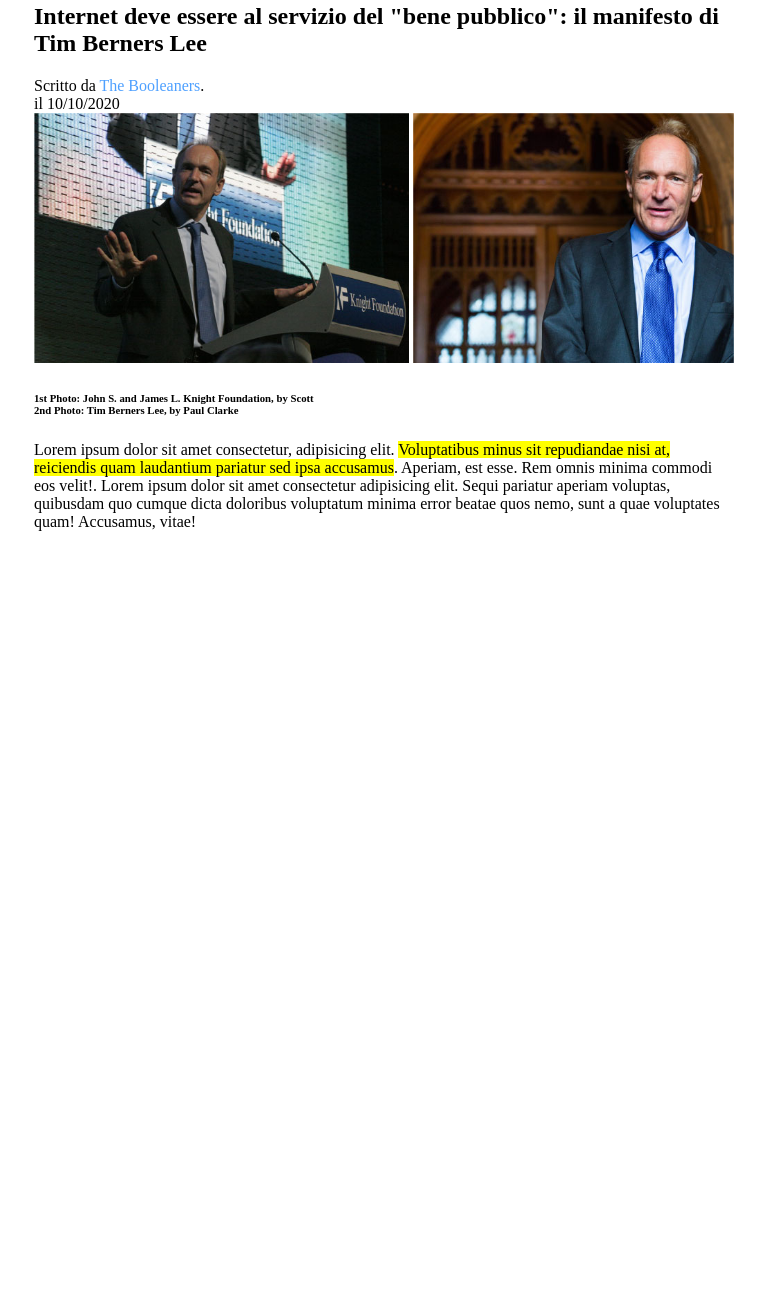
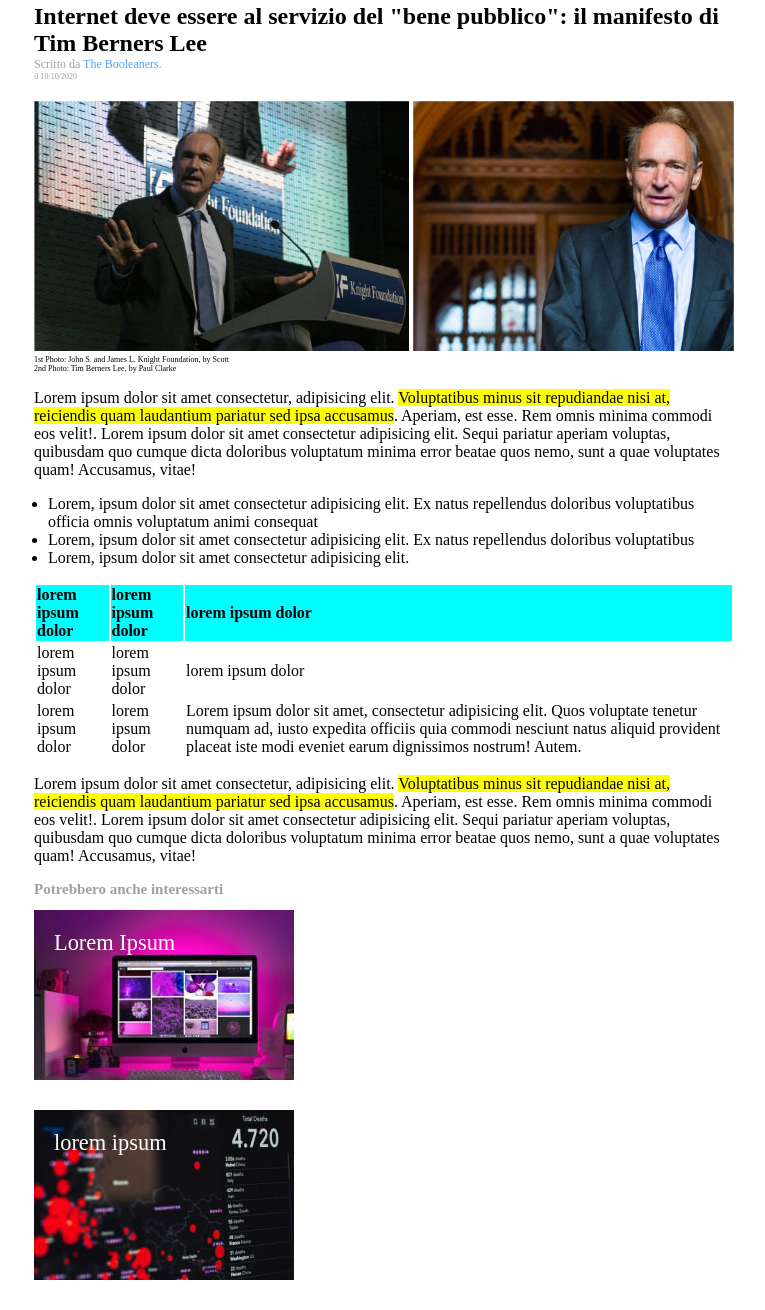
Before and after one commit to abdicore/html-css-booleaner, a plain HTML site: page index.html in a window 1280 px wide. Shown: the part 103-1413 px from the top of the page, without its empty margins (256-1021 px from the left). Before the commit the page ends 800 px from the top, so only its background shows below. Drawn offline with Linux system fonts and the light colour scheme.

Commit message:
completo

```diff
--- a/css/style.css
+++ b/css/style.css
@@ -15,6 +15,22 @@ margin-top: 19px;
 margin-bottom: 5px;
 }
 
+#titolo {
+
+    font: size 26px;
+    margin-block-start: 20px;
+    margin-block-end: 0px;
+}
+
+.grigio {
+    font-size: 12px;
+    color: rgb(161, 159, 159);
+}
+
+.dim {
+    font-size: 8px;
+}
+
 .sottolineatura {
  text-decoration: none;
  color: #4ea0ff;
@@ -22,8 +38,80 @@ margin-bottom: 5px;
 
 .image {
     height: 250px;
+    margin-block-start: 20px;
+    margin-block-end: 0px;
 }
 
 .evidenziato {
     background-color: yellow;
 }
+
+.tabella {
+    text-align: left;
+}
+
+.det {
+    margin-block-start: 0px;
+    margin-block-end: 0px;
+
+}
+
+.lista {
+    margin-block-start: 1em;
+    margin-block-end: 1em;
+    margin-inline-start: 0px;
+    margin-inline-end: 0px;
+    padding-inline-start: 0px;
+    unicode-bidi: isolate;
+
+}
+
+ul {
+    padding-left: 0;
+    margin-left: 14px;
+}
+
+table {
+    width: 700px;
+}
+
+thead {
+    background-color: aqua;
+}
+
+.tdsize {
+    width: 100%;
+}
+
+h2 {
+    font-size: 15px;
+    color: rgb(161, 159, 159);
+}
+
+
+h3 {
+    margin: 0px;
+    background-image: url(../img/monitor.jpg);
+    background-repeat: no-repeat;
+    font-size: 140%;
+    color: white;
+    font-weight: normal;
+    padding-left: 20px;
+    padding-top: 20px;
+    width: 240px;
+    height: 150px;
+
+  }
+
+  h4 {
+    background-image: url(../img/graph.jpg);
+    background-repeat: no-repeat;
+    font-size: 140%;
+    color: white;
+    font-weight: normal;
+    padding-left: 20px;
+    padding-top: 20px;
+    width: 240px;
+    height: 150px;
+
+  }
--- a/index.html
+++ b/index.html
@@ -25,11 +25,11 @@
 
         <main>
 
-            <section id="titolo">
-                <h1>Internet deve essere al servizio del "bene pubblico": il manifesto
+            <section id="titol">
+                <h1 id="titolo">Internet deve essere al servizio del "bene pubblico": il manifesto
                     di Tim Berners Lee</h1>
-                <div>Scritto da <a class="sottolineatura" href="https://www.html.it/">The Booleaners</a>.</div>
-                <div>il 10/10/2020</div>
+                <div class="grigio">Scritto da <a class="sottolineatura" href="https://www.html.it/">The Booleaners</a>.</div>
+                <div class="grigio dim">il 10/10/2020</div>
 
             </section>
 
@@ -37,7 +37,7 @@
                 <div>
                     <img class="image" src="img/tim-1.jpg" alt="Tim Bearenrs1">
                     <img class="image" src="img/tim-2.jpg" alt="Tim Bearenrs2">
-                    <h6 >1st Photo: John S. and James L. Knight Foundation, by Scott <br>2nd Photo: Tim Berners Lee, by Paul Clarke</h6>
+                    <p class="det dim" >1st Photo: John S. and James L. Knight Foundation, by Scott <br>2nd Photo: Tim Berners Lee, by Paul Clarke</p>
                 </div>
 
             </section>
@@ -48,22 +48,54 @@
             </section>
 
             <section class="lista">
+                <ul>
+                    <li>Lorem, ipsum dolor sit amet consectetur adipisicing elit. Ex natus repellendus doloribus voluptatibus officia omnis voluptatum animi consequat</li>
+                    <li>Lorem, ipsum dolor sit amet consectetur adipisicing elit. Ex natus repellendus doloribus voluptatibus </li>
+                    <li>Lorem, ipsum dolor sit amet consectetur adipisicing elit. </li>
+
+
+                </ul>
 
             </section>
 
-            <section class="tabella">
-
+            <section><!-- non mi viene prpio, quando metto il testo piu lungo si rompe  -->
+                <table>
+                    <thead class="tabella">
+                        <th>lorem ipsum dolor</th>
+                        <th>lorem ipsum dolor</th>
+                        <th>lorem ipsum dolor</th>
+                    </thead>
+                    <tbody>
+                        <td>lorem ipsum dolor</td>
+                        <td>lorem ipsum dolor</td>
+                        <td>lorem ipsum dolor</td>
+                    </tbody>
+                    <tbody>
+                        <td>lorem ipsum dolor</td>
+                        <td>lorem ipsum dolor</td>
+                        <td>Lorem ipsum dolor sit amet, consectetur adipisicing elit. Quos voluptate tenetur numquam ad, iusto expedita officiis quia commodi nesciunt natus aliquid provident placeat iste modi eveniet earum dignissimos nostrum! Autem.</td>
+                    </tbody>
+                </table>
             </section>
 
             <section class="lorem">
+                <p>Lorem ipsum dolor sit amet consectetur, adipisicing elit. <span class="evidenziato">Voluptatibus minus sit repudiandae nisi at, reiciendis quam laudantium pariatur sed ipsa accusamus</span>. Aperiam, est esse. Rem omnis minima commodi eos velit!. Lorem ipsum dolor sit amet consectetur adipisicing elit. Sequi pariatur aperiam voluptas, quibusdam quo cumque dicta doloribus voluptatum minima error beatae quos nemo, sunt a quae voluptates quam! Accusamus, vitae!</p>
 
             </section>
-
-
 
         </main>
 
         <footer><!-- img -->
+            <h2>Potrebbero anche interessarti</h2>
+            <h3>Lorem Ipsum</h3>
+            <div>
+                <h4>lorem ipsum</h4>
+
+            </div>
+
+
+
+            </div>
 
 
         </footer>
```
Also changed, not shown: 1 other file.
